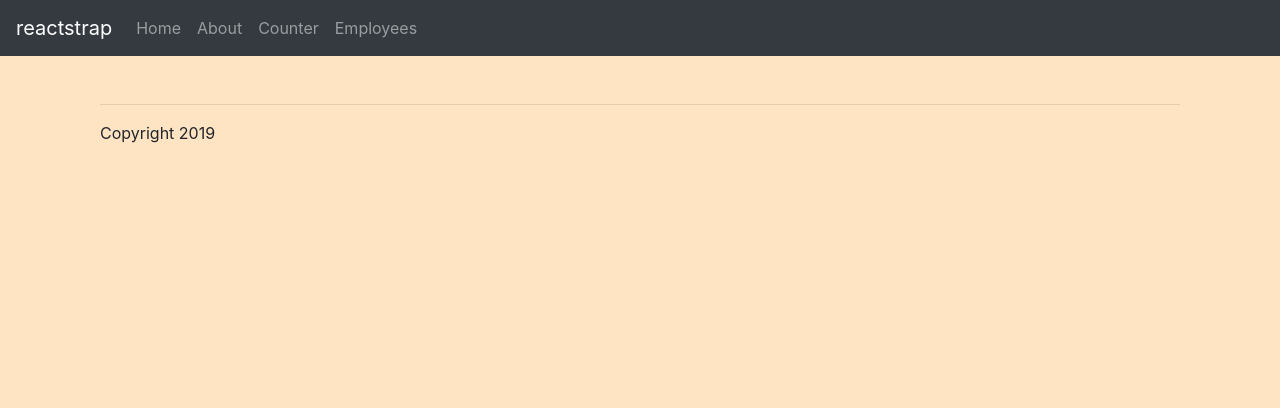
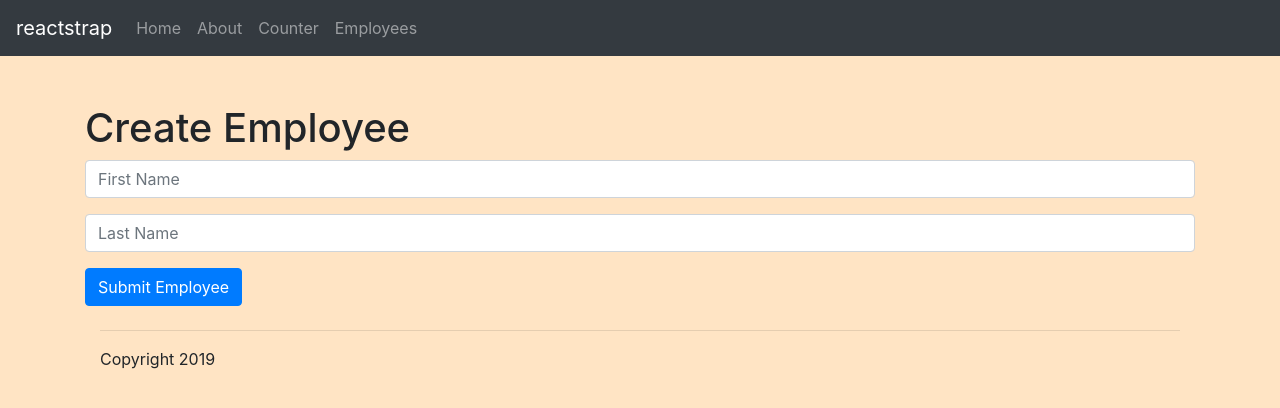
Before and after one commit to simmi9/advanced_react_redux, a React (Create React App) app: page /employee in a window 1280 px wide. Shown: the top 408 px of the page. Built offline with nearby package versions, Linux system fonts and the light colour scheme.

Commit message:
added route to browser router to be able to create new employees

```diff
--- a/src/App.jsx
+++ b/src/App.jsx
@@ -22,6 +22,7 @@ export default class App extends React.Component {
                             <Route path="/about" component={About} />
                             <Route path="/counter" render={() => <Counter init={5}/>} />
                             <Route path="/employees" component={Employees} />
+                            <Route exact path="/employee" component={EmployeeDetails} />
                             <Route path='/employee/:id' component={EmployeeDetails} />
                         </Switch>
                         <Footer></Footer>
--- a/src/employee-details/Employee-Form.jsx
+++ b/src/employee-details/Employee-Form.jsx
@@ -36,6 +36,12 @@ export default function EmployeeForm (props) {
             : "" }
           <Button color="primary" disabled={Object.keys(props.formErrors).length>0}>
             Submit Employee</Button>
+
+            { props.id !== 0 &&
+          <Button className="ml-3" color="danger"
+                  onClick={props.onDelete}>
+            <FaRegTrashAlt />
+          </Button>  }
         </FormGroup>
 
     </Form >)
--- a/src/employees/Employees.jsx
+++ b/src/employees/Employees.jsx
@@ -1,6 +1,8 @@
 import React from 'react';
 import EmpCtx from './employee-context';
 import EmployeeTable from './Employee-Table';
+import {Button} from 'reactstrap';
+import {Link} from 'react-router-dom';
 
 export default class Employees extends React.Component {
     state = { employees:[],
@@ -45,8 +47,15 @@ export default class Employees extends React.Component {
                                          }} >
                     <h1> List of Employees</h1>
                     {this.state.loading ?  <p> Loading.. </p> :
-                    <EmployeeTable />
-                }
+                    <>
+                  <EmployeeTable />
+                    <Link to="/employee">
+                        <Button color="primary">
+                              Create Employee
+                        </Button>
+                     </Link>
+                     </>
+                  }
                 </EmpCtx.Provider>
                 </>
         );
```
